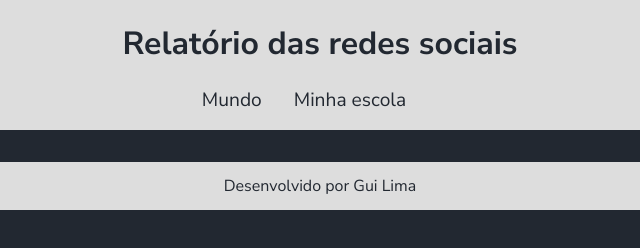
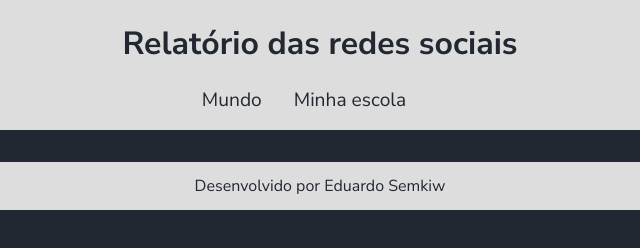
Before and after one commit to Iam-dudu/3tri-aula003, a plain HTML site: page index.html in a window 1280 px wide. Shown: the full height of the page, 320-960 px from the left. Drawn offline with Linux system fonts and the light colour scheme.

Commit message:
Add files via upload

```diff
--- a/index.html
+++ b/index.html
@@ -20,7 +20,7 @@
         </section>
     </main>
     <footer>
-        <p>Desenvolvido por Gui Lima</p>
+        <p>Desenvolvido por Eduardo Semkiw</p>
     </footer>
 </body>
 </html>
```
